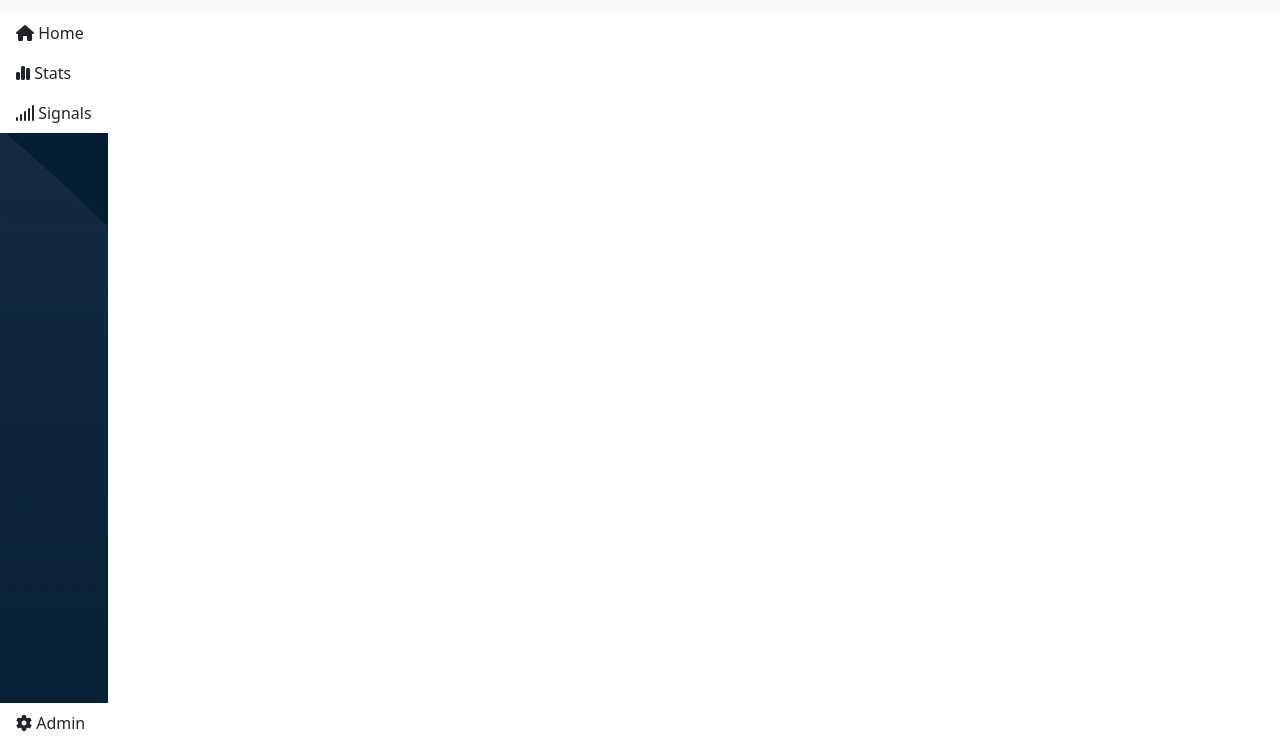
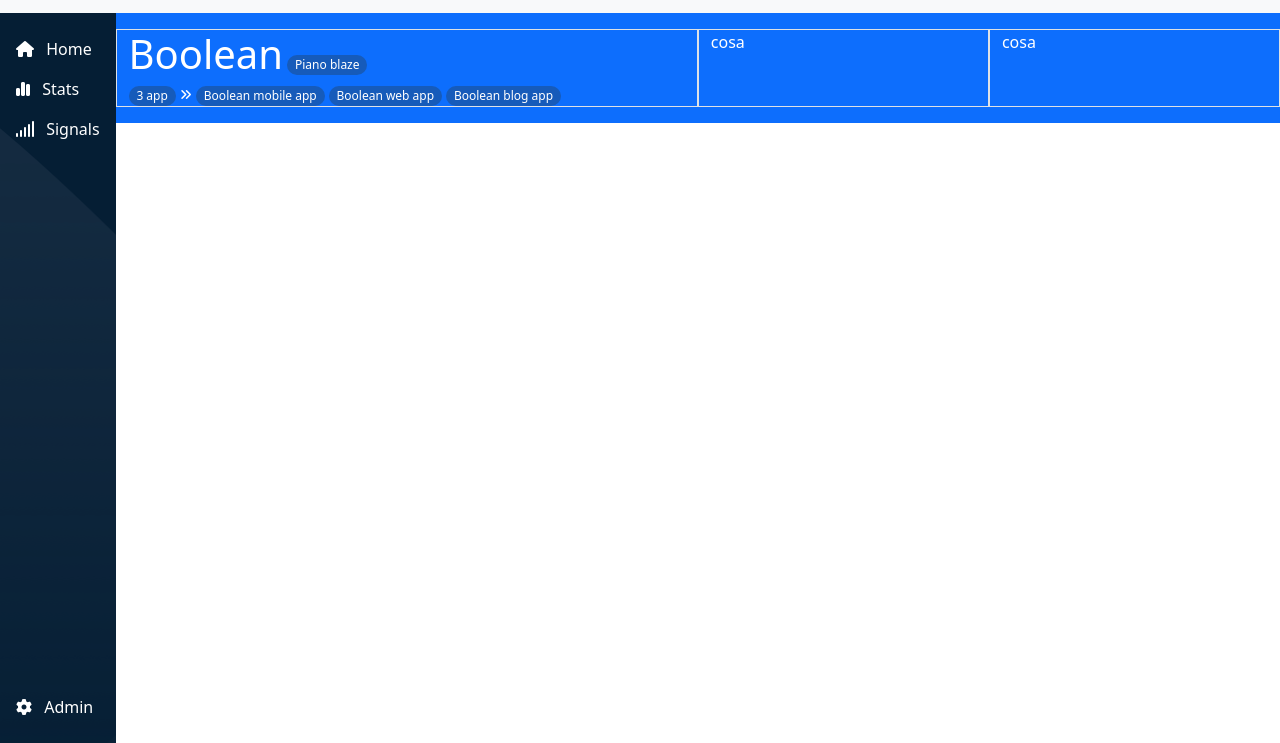
Before and after one commit to pietro-giordano/html-css-bootstrap-dashboard, a plain HTML site: page index.html in a window 1280 px wide. Shown: the part 57-800 px from the top of the page. Drawn offline with nearby package versions, Linux system fonts and the light colour scheme.

Commit message:
avanzamento main header

```diff
--- a/css/style.css
+++ b/css/style.css
@@ -21,6 +21,10 @@ aside {
       background-color: #051e34;
 }
 
+.main-header span {
+      background-color: #165bba;
+}
+
 /* @media screen and (max-width: 992px) {
 
 } */
--- a/index.html
+++ b/index.html
@@ -52,35 +52,65 @@
       <section class="container-fluid">
             <div class="row">
 
-                  <aside class="col-auto p-0 d-flex flex-column justify-content-between">
+                  <aside class="col-auto p-0 d-flex flex-column justify-content-between py-3 fw-light">
 
                         <div class="list-group list-group-flush">
-                              <a class="list-group-item border-0" href="">
+                              <a class="list-group-item border-0 bg-transparent text-white" href="">
                                     <i class="fa-solid fa-house"></i>
-                                    <span class="d-none d-lg-inline">Home</span>
+                                    <span class="d-none d-lg-inline ps-2">Home</span>
                               </a>
-                              <a class="list-group-item border-0" href="">
+                              <a class="list-group-item border-0 bg-transparent text-white" href="">
                                     <i class="fa-solid fa-chart-simple"></i>
-                                    <span class="d-none d-lg-inline">Stats</span>
+                                    <span class="d-none d-lg-inline ps-2">Stats</span>
                               </a>
-                              <a class="list-group-item border-0" href="">
+                              <a class="list-group-item border-0 bg-transparent text-white" href="">
                                     <i class="fa-solid fa-signal"></i>
-                                    <span class="d-none d-lg-inline">Signals</span>
+                                    <span class="d-none d-lg-inline ps-2">Signals</span>
                               </a>
                         </div>
 
                         <div class="list-group list-group-flush">
-                              <a class="list-group-item" href="">
+                              <a class="list-group-item bg-transparent text-white" href="">
                                     <i class="fa-solid fa-gear"></i>
-                                    <span class="d-none d-lg-inline">Admin</span>
+                                    <span class="d-none d-lg-inline ps-2">Admin</span>
                               </a>
                         </div>
+
                   </aside>
 
                   <main class="col">
-                        <div class="w-100">
+
+                        <div class="row bg-primary text-white py-3 main-header">
+
+                              <div class="col-12 col-md-4 col-lg-6 border">
+                                    <div class="pb-1">
+                                          <h1 class="d-inline fw-light">Boolean</h1>
+                                          <span class="badge rounded-pill fw-light ">Piano blaze</span>
+                                    </div>
+                                    <div>
+                                          <span class="badge rounded-pill fw-light">3 app</span>
+                                          <i class="fa-solid fa-angles-right fa-xs"></i>
+                                          <span class="badge rounded-pill fw-light d-none d-lg-inline-block">Boolean mobile app</span>
+                                          <span class="badge rounded-pill fw-light d-none d-lg-inline-block">Boolean web app</span>
+                                          <span class="badge rounded-pill fw-light d-none d-lg-inline-block">Boolean blog app</span>
+                                          <span class="badge rounded-pill fw-light d-lg-none">+</span>
+                                    </div>
+                              </div>
+
+                              <div class="col-12 col-md-4 col-lg-3 border">
+                                    cosa
+                              </div>
+
+                              <div class="col-12 col-md-4 col-lg-3 border">
+                                    cosa
+                              </div>
 
                         </div>
+
+                        <div class="row">
+
+                        </div>
+
                   </main>
 
             </div>
```
